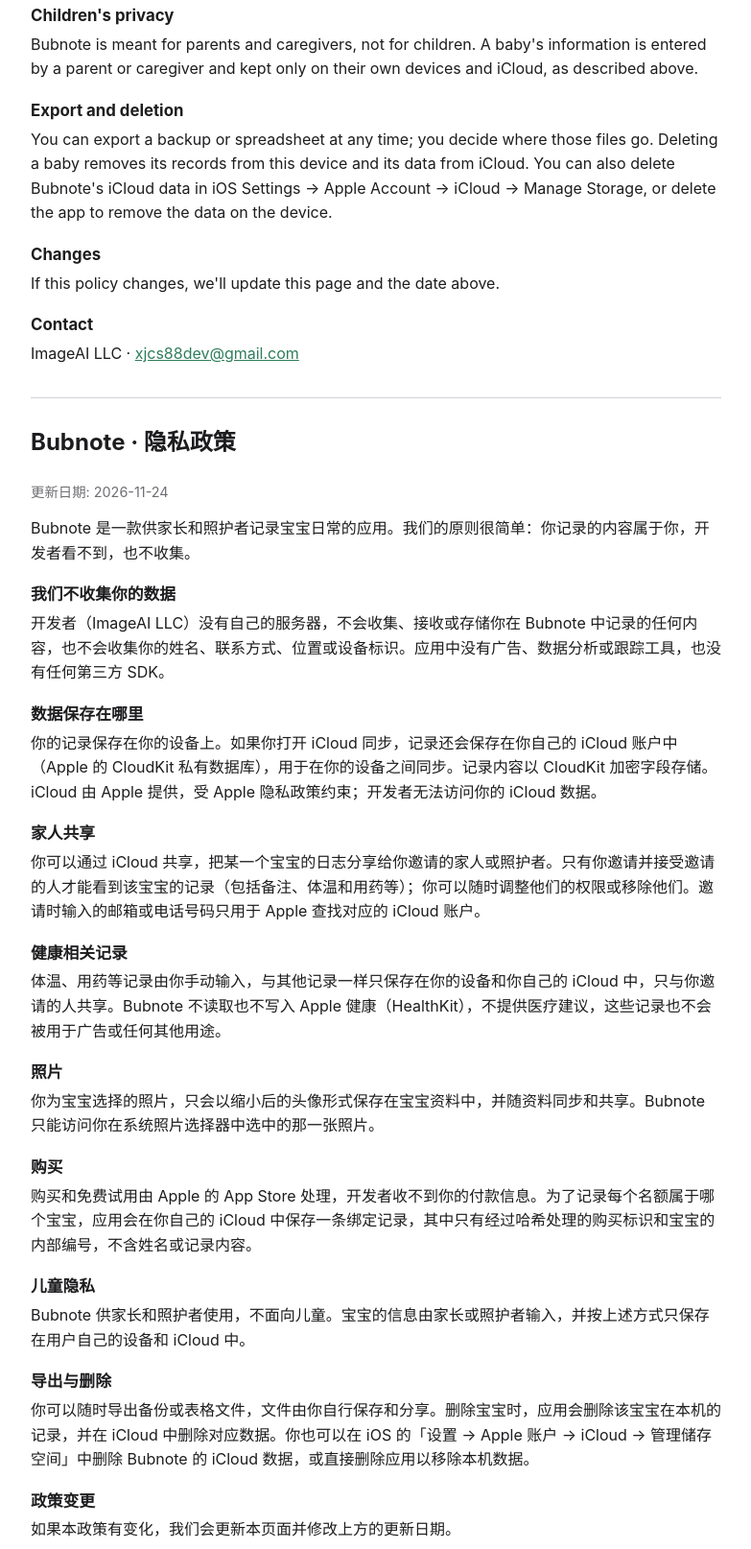
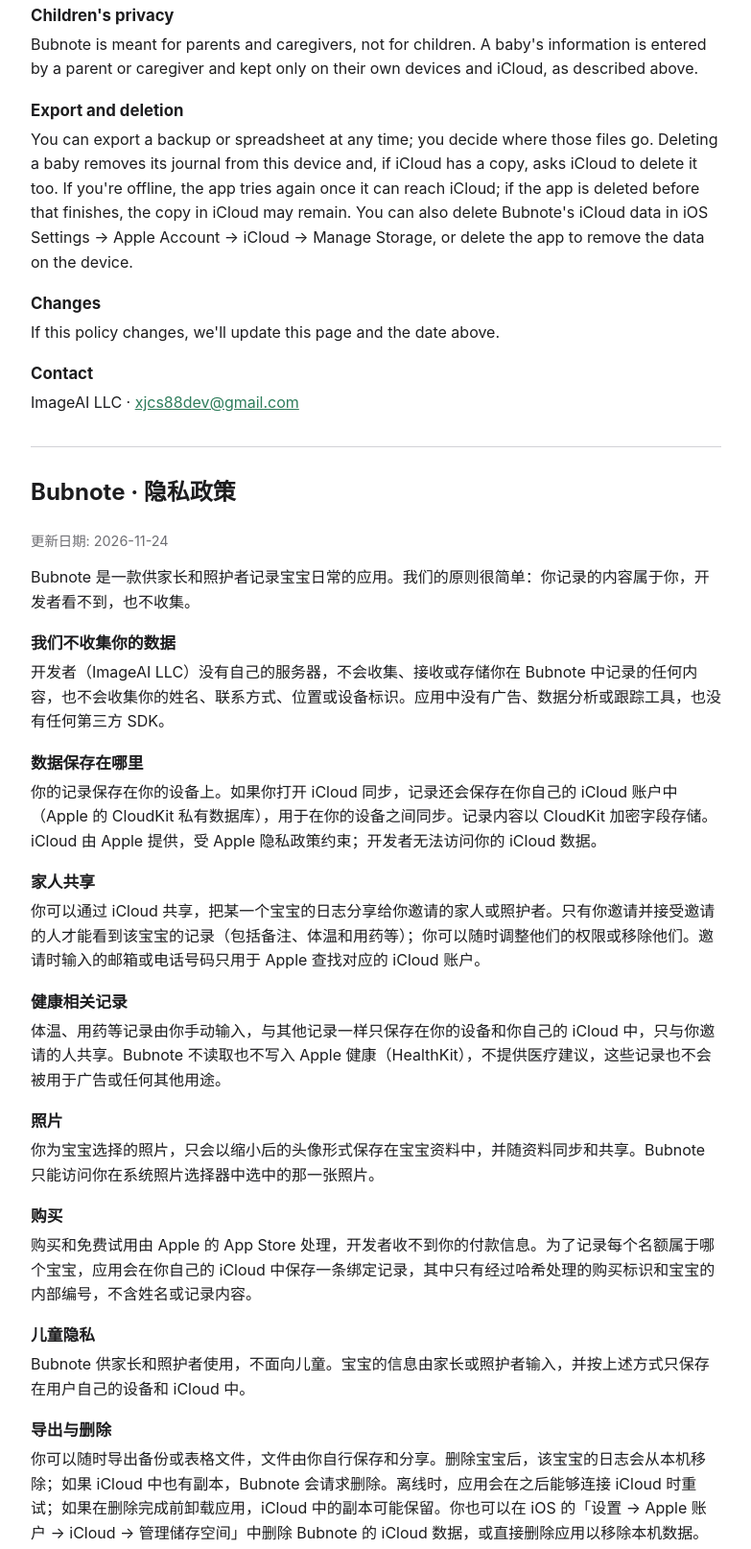
Before and after one commit to xjcs88dev/bubnote-privacy, a plain HTML site: page index.html in a window 1280 px wide. Shown: the part 1154-2768 px from the top of the page at 96% size, without its empty margins (248-1031 px from the left). Drawn offline with Linux system fonts and the light colour scheme.

Commit message:
Add files via upload

```diff
--- a/index.html
+++ b/index.html
@@ -43,7 +43,7 @@
 <h3>Children&#x27;s privacy</h3>
 <p>Bubnote is meant for parents and caregivers, not for children. A baby&#x27;s information is entered by a parent or caregiver and kept only on their own devices and iCloud, as described above.</p>
 <h3>Export and deletion</h3>
-<p>You can export a backup or spreadsheet at any time; you decide where those files go. Deleting a baby removes its records from this device and its data from iCloud. You can also delete Bubnote&#x27;s iCloud data in iOS Settings → Apple Account → iCloud → Manage Storage, or delete the app to remove the data on the device.</p>
+<p>You can export a backup or spreadsheet at any time; you decide where those files go. Deleting a baby removes its journal from this device and, if iCloud has a copy, asks iCloud to delete it too. If you&#x27;re offline, the app tries again once it can reach iCloud; if the app is deleted before that finishes, the copy in iCloud may remain. You can also delete Bubnote&#x27;s iCloud data in iOS Settings → Apple Account → iCloud → Manage Storage, or delete the app to remove the data on the device.</p>
 <h3>Changes</h3>
 <p>If this policy changes, we&#x27;ll update this page and the date above.</p>
 <h3>Contact</h3>
@@ -68,7 +68,7 @@
 <h3>儿童隐私</h3>
 <p>Bubnote 供家长和照护者使用，不面向儿童。宝宝的信息由家长或照护者输入，并按上述方式只保存在用户自己的设备和 iCloud 中。</p>
 <h3>导出与删除</h3>
-<p>你可以随时导出备份或表格文件，文件由你自行保存和分享。删除宝宝时，应用会删除该宝宝在本机的记录，并在 iCloud 中删除对应数据。你也可以在 iOS 的「设置 → Apple 账户 → iCloud → 管理储存空间」中删除 Bubnote 的 iCloud 数据，或直接删除应用以移除本机数据。</p>
+<p>你可以随时导出备份或表格文件，文件由你自行保存和分享。删除宝宝后，该宝宝的日志会从本机移除；如果 iCloud 中也有副本，Bubnote 会请求删除。离线时，应用会在之后能够连接 iCloud 时重试；如果在删除完成前卸载应用，iCloud 中的副本可能保留。你也可以在 iOS 的「设置 → Apple 账户 → iCloud → 管理储存空间」中删除 Bubnote 的 iCloud 数据，或直接删除应用以移除本机数据。</p>
 <h3>政策变更</h3>
 <p>如果本政策有变化，我们会更新本页面并修改上方的更新日期。</p>
 <h3>联系我们</h3>
@@ -93,7 +93,7 @@
 <h3>兒童隱私</h3>
 <p>Bubnote 供家長和照顧者使用，不以兒童為對象。寶寶的資訊由家長或照顧者輸入，並依上述方式只儲存在使用者自己的裝置和 iCloud 中。</p>
 <h3>匯出與刪除</h3>
-<p>你可以隨時匯出備份或表格檔案，檔案由你自行保存和分享。刪除寶寶時，應用程式會刪除該寶寶在本機的記錄，並在 iCloud 中刪除對應資料。你也可以在 iOS 的「設定 → Apple 帳號 → iCloud → 管理儲存空間」中刪除 Bubnote 的 iCloud 資料，或直接刪除應用程式以移除本機資料。</p>
+<p>你可以隨時匯出備份或表格檔案，檔案由你自行保存和分享。刪除寶寶後，該寶寶的日誌會從本機移除；如果 iCloud 中也有副本，Bubnote 會請求刪除。離線時，應用程式會在之後能夠連線 iCloud 時重試；如果在刪除完成前刪除應用程式，iCloud 中的副本可能保留。你也可以在 iOS 的「設定 → Apple 帳號 → iCloud → 管理儲存空間」中刪除 Bubnote 的 iCloud 資料，或直接刪除應用程式以移除本機資料。</p>
 <h3>政策變更</h3>
 <p>如果本政策有變更，我們會更新本頁面並修改上方的更新日期。</p>
 <h3>聯絡我們</h3>
```
